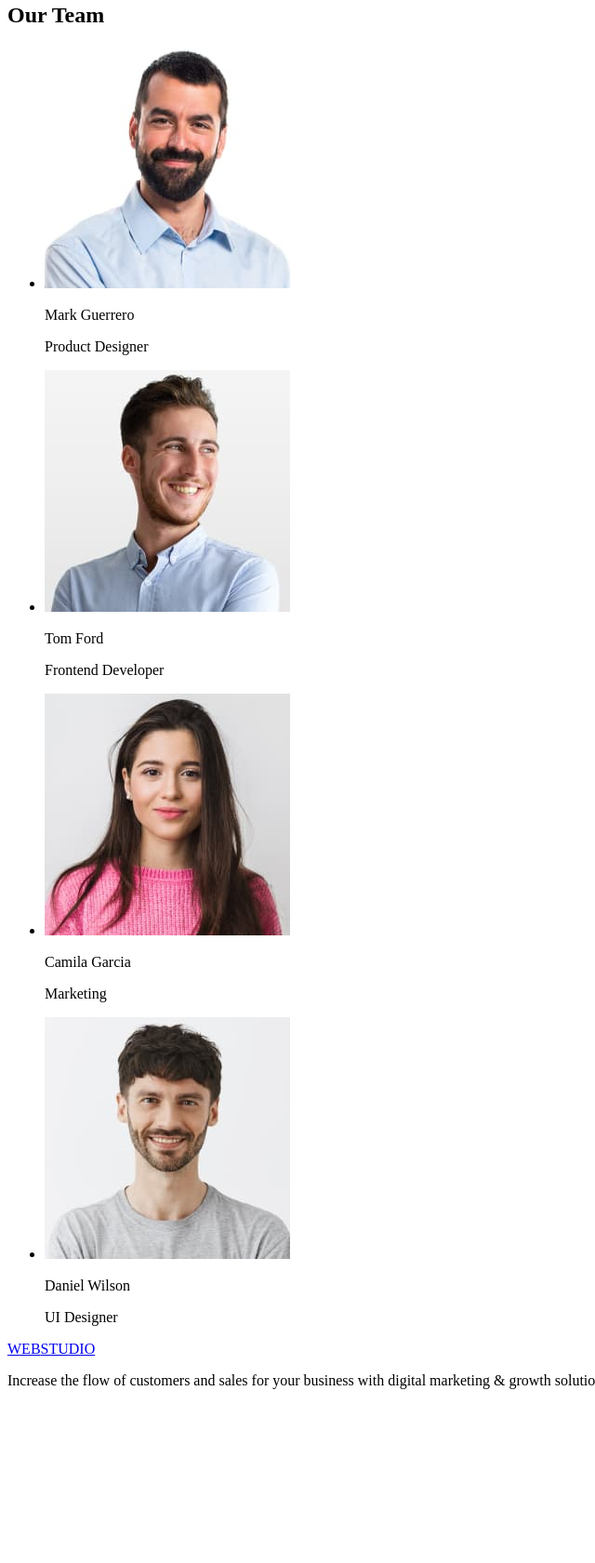
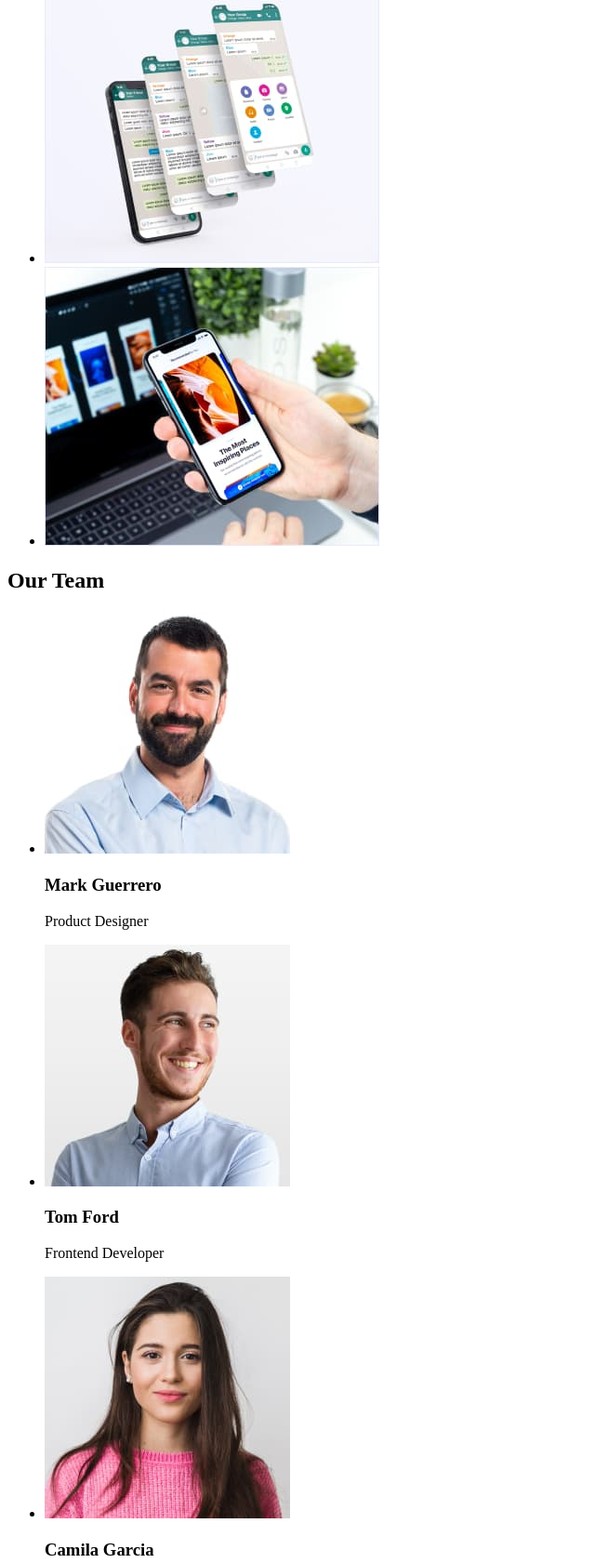
Before and after one commit to MartynIgor/goit-markup-hw-01, a plain HTML site: page index.html in a window 1280 px wide. Shown: the part 981-2662 px from the top of the page at 93% size, without its empty margins (0-640 px from the left). Before the commit the page ends 2491 px from the top, so only its background shows below. Drawn offline with Linux system fonts and the light colour scheme.

Commit message:
Update index.html

```diff
--- a/index.html
+++ b/index.html
@@ -25,8 +25,10 @@
 
         <button type="button">Order Service</button>
     </section>
+
+    <section>
         <h2>Skills</h2>
-    <section>
+
         <ul>
             <li>
                 <h3>Strategy</h3>
@@ -54,33 +56,40 @@
             </li>
         </ul>
     </section>
+
+
+
     <section>
         <h2>What are we doing</h2>
+        <ul>
+            <li><img src="./images/img_1.jpg" alt="grafic" width="360" height="300" /></li>
+            <li><img src="./images/img_2.jpg" alt="mobile app" width="360" height="300" /></li>
+            <li> <img src="./images/img_3.jpg" alt="application open at phone" width="360" height="300" /></li>
+        </ul>
 
-        <img src="./images/img_1.jpg" alt="grafic" width="360" height="300" />
-        <img src="./images/img_2.jpg" alt="mobile app" width="360" height="300" />
-        <img src="./images/img_3.jpg" alt="application open at phone" width="360" height="300" />
+    </section>
 
+    <section>
         <h2>Our Team</h2>
-    </section>
         <ul>
             <li> <img src="./images/mark_guerrero.jpg" alt="Mark Guerrero" width="264" height="260" />
-            <p>Mark Guerrero</p>
+                <h3>Mark Guerrero</h3>
                 <p>Product Designer</p>
             </li>
             <li> <img src="./images/tom_ford.jpg" alt="Tom Ford" width="264" height="260" />
-            <p>Tom Ford</p>
+                <h3>Tom Ford</h3>
                 <p>Frontend Developer</p>
             </li>
             <li> <img src="./images/camila_garcia.jpg" alt="Camila Garcia" width="264" height="260" />
-            <p>Camila Garcia</p>
+                <h3>Camila Garcia</h3>
                 <p>Marketing</p>
             </li>
             <li> <img src="./images/daniel_wilson.jpg" alt="Daniel Wilson" width="264" height="260" />
-            <p>Daniel Wilson</p>
+                <h3>Daniel Wilson</h3>
                 <p>UI Designer</p>
             </li>
         </ul>
+    </section>
 </main>
 <footer>
     <a href="/"> <span>WEB</span>STUDIO</a>
```
Lines whose indentation alone changed are shown as unchanged.
